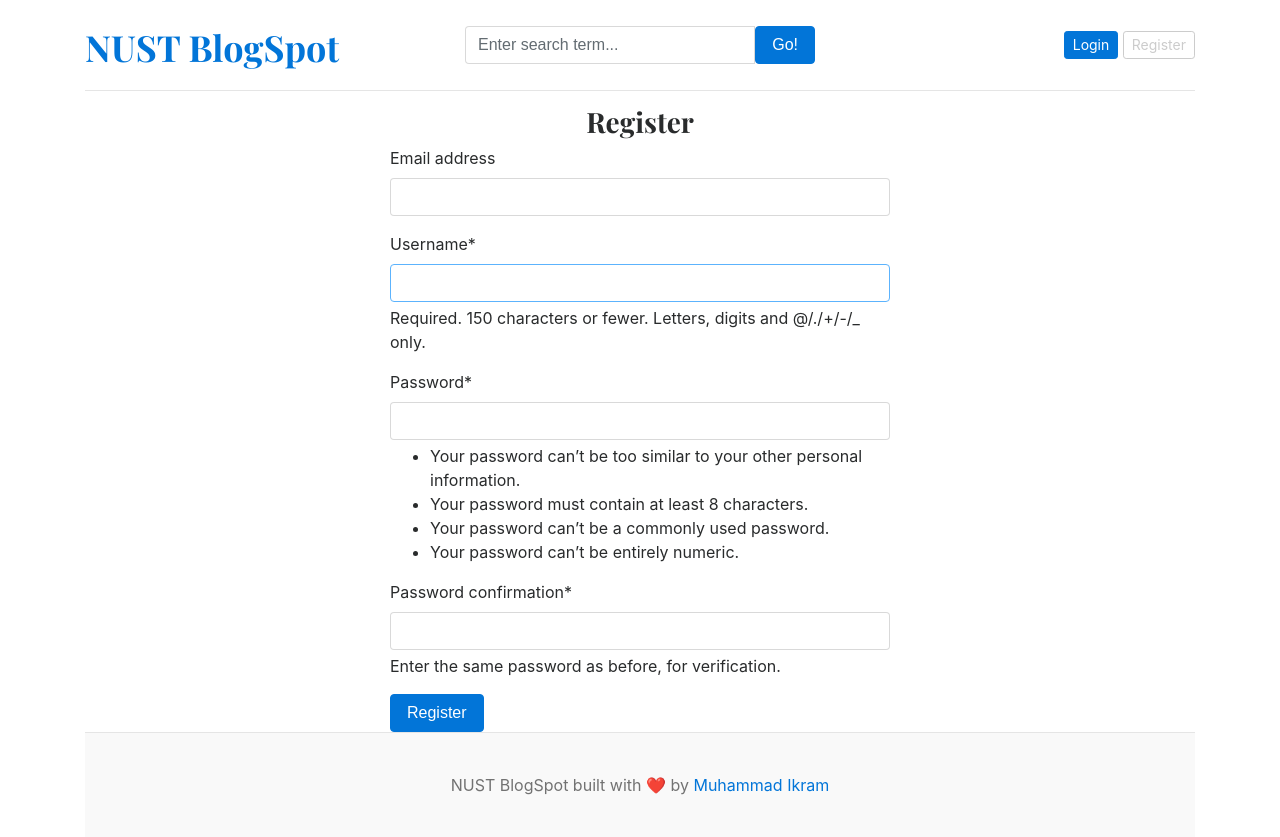
After one commit to ikram123789/mcs-blogspot, a Django app: page /register/ in a window 1280 px wide. The commit adds this page. Run offline with Django 5.2, Linux system fonts and the light colour scheme; data that the repository does not hold is empty; some libraries are stand-ins or nearby versions.

Commit message:
register and login functionality

```diff
--- /dev/null
+++ b/blog_main/forms.py
@@ -0,0 +1,7 @@
+from django.contrib.auth.models import User
+from django.contrib.auth.forms import UserCreationForm
+
+class RegistrationForm(UserCreationForm):
+    class Meta:
+        model = User
+        fields = ('email', 'username', 'password1', 'password2')
--- a/blog_main/settings.py
+++ b/blog_main/settings.py
@@ -39,6 +39,8 @@ INSTALLED_APPS = [
     'django.contrib.staticfiles',
     'blog',
     'socials',
+    'crispy_forms',
+    'crispy_bootstrap4',
 ]
 
 MIDDLEWARE = [
@@ -136,3 +138,5 @@ MAILERS = {
 
 MEDIA_URL = '/media/'
 MEDIA_ROOT = BASE_DIR /'media'
+
+CRISPY_TEMPLATE_PACK = 'bootstrap4'
--- a/blog_main/urls.py
+++ b/blog_main/urls.py
@@ -25,6 +25,9 @@ urlpatterns = [
     path('admin/', admin.site.urls),
     path('', views.home, name='home'),
     path('category/', include('blog.urls')),
-    path('<slug:slug>/', BlogView.blogs, name='blogs'),
+    path('blogs/<slug:slug>/', BlogView.blogs, name='blogs'),
     path('blog/search/', BlogView.search, name='search'),
+    path('register/', views.register, name='register'),
+    path('login/', views.login, name='login'),
+    path('logout/', views.logout, name='logout'),
 ] + static(settings.MEDIA_URL, document_root=settings.MEDIA_ROOT)
--- a/blog_main/views.py
+++ b/blog_main/views.py
@@ -1,6 +1,9 @@
-from django.shortcuts import render
+from django.shortcuts import redirect, render
 from blog.models import Blog, Category
+from blog_main.forms import RegistrationForm
 from socials.models import About
+from django.contrib.auth.forms import AuthenticationForm
+from django.contrib import auth
 
 
 def home(request):
@@ -18,3 +21,36 @@ def home(request):
     }
 
     return render(request, 'home.html', context)
+
+def register(request):
+    if request.method == 'POST':
+        form = RegistrationForm(request.POST)
+        if (form.is_valid):
+            form.save()
+            return redirect('register')
+    else:
+        form = RegistrationForm()
+    context = {
+        'form': form,
+    }
+    return render(request, 'register.html', context)
+
+def login(request):
+    if request.method == 'POST':
+        form = AuthenticationForm(request, request.POST)
+        if form.is_valid():
+            username = form.cleaned_data['username']
+            password = form.cleaned_data['password']
+            user = auth.authenticate(username=username, password=password)
+            if user is not None:
+                auth.login(request, user)
+            return redirect('home')
+    form = AuthenticationForm()
+    context = {
+            'form': form,
+    }
+    return render(request, 'login.html', context)
+
+def logout(request):
+    auth.logout(request)
+    return redirect('home')
--- a/templates/base.html
+++ b/templates/base.html
@@ -32,8 +32,14 @@
                 </div>
 
                 <div class="col-4 d-flex justify-content-end align-items-center">
-                    <a class="btn btn-sm btn-primary" href="#">Login</a> &nbsp;
-                    <a class="btn btn-sm btn-outline-secondary" href="#">Register</a>
+                    {% if not user.is_authenticated %}
+                    <a class="btn btn-sm btn-primary" href="{% url 'login' %}">Login</a> &nbsp;
+                    <a class="btn btn-sm btn-outline-secondary" href="{% url 'register' %}">Register</a>
+                    {% else %}
+                        <span>You are logged in as {{ user }}</span>
+                        &nbsp;
+                        <span><a href="{% url 'logout' %}">Logout</a></span>
+                    {% endif %}
                 </div>
             </div>
         </header>
--- /dev/null
+++ b/templates/register.html
@@ -0,0 +1,12 @@
+{% extends 'base.html' %}
+
+{% block content %}
+{% load crispy_forms_tags %}
+<h3 class="text-center">Register</h3>
+<form action="{% url 'register' %}" method="POST" style="width: 500px; margin: auto;">
+    {% csrf_token %}
+    {{ form | crispy }}
+    <button type="submit" class="btn btn-primary">Register</button>
+</form>
+
+{% endblock %}
```
Also changed, not shown: templates/login.html (added, +12 -0 lines).
